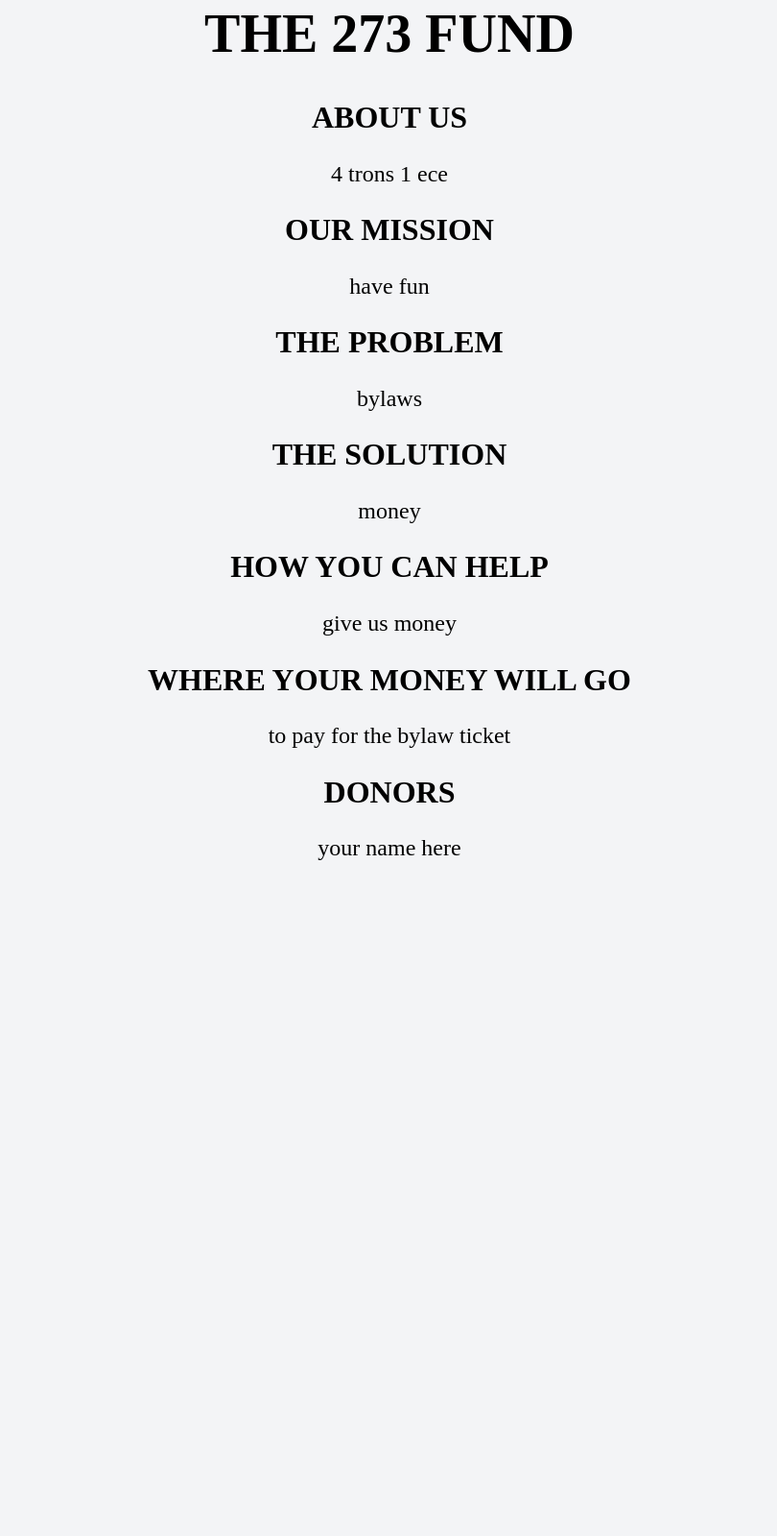
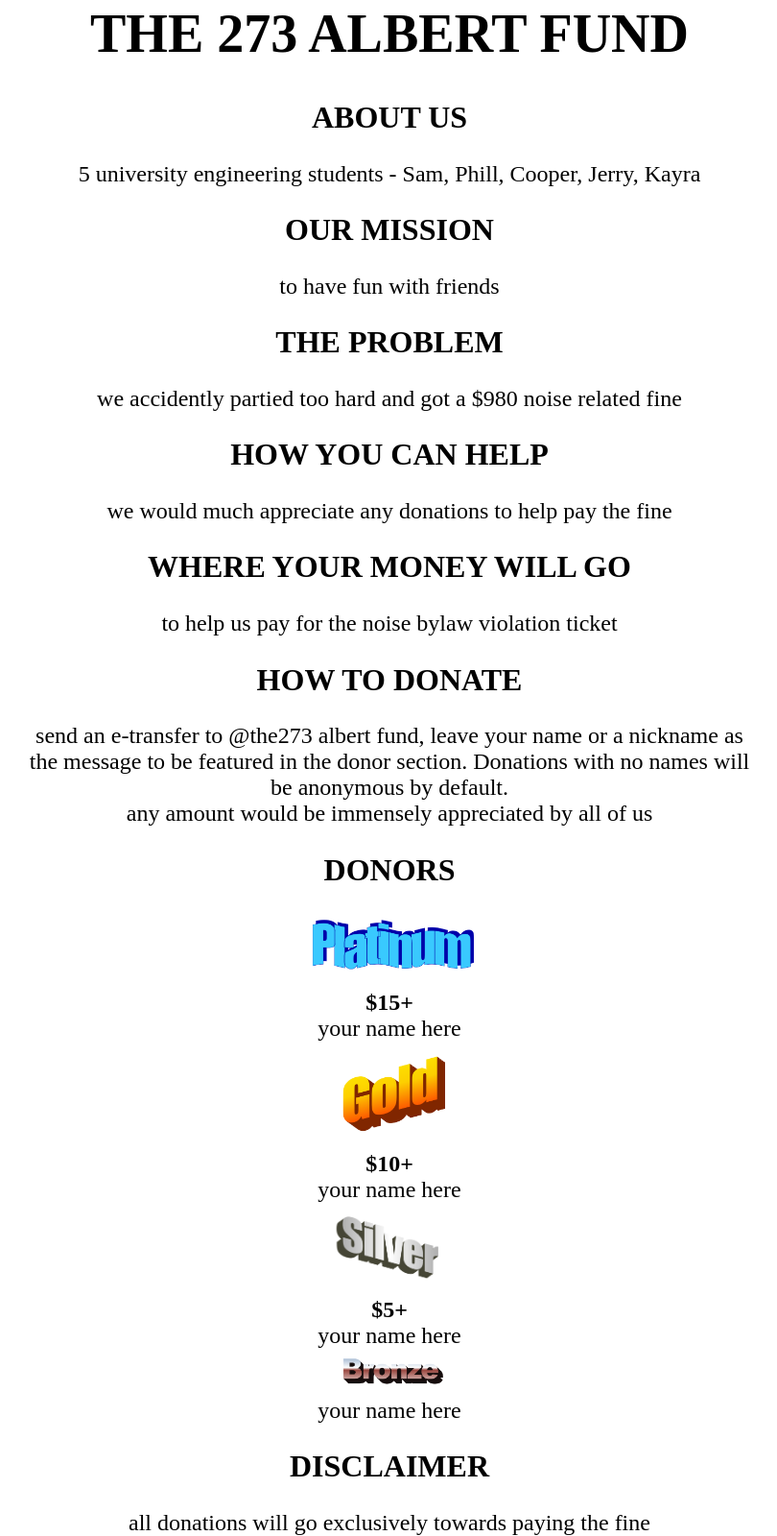
Before and after one commit to coopercole/wrenchhouse, a plain HTML site: page index.html in a window 1280 px wide. Shown: the part 35-1635 px from the top of the page at 96% size, without its empty margins (234-1044 px from the left). Before the commit the page ends 932 px from the top, so only its background shows below. Drawn offline with Linux system fonts and the light colour scheme.

Commit message:
added images, final version 1

```diff
--- a/index.css
+++ b/index.css
@@ -1,7 +1,7 @@
 /*https://coolors.co/f8f9fa-e9ecef-dee2e6-ced4da-adb5bd-6c757d-495057-343a40-212529*/
 :root {
 	/* black text: #212529, grey background: #e9ecef */
-	--background: #f3f4f6;
+	--background: #ffffff;
 	--text: #000000;
 }
 html {
@@ -53,11 +53,18 @@ body {
   text-align: center;
 }
 
-/* the contact page with links style */
-.links a {
-  color: var(--text);
-  text-decoration: none;
+img {
+	  /* top | right | bottom | left */
+	margin: 0% 0% 0% 0%;
+	max-width:15%;
+	height: auto;
 }
+
+img#platinum {
+	max-width: 25%;
+	height: auto;
+}
+
 
 a:hover {
   /*background: radial-gradient(#858e96, #60696b);*/
--- a/index.html
+++ b/index.html
@@ -1,43 +1,42 @@
 <!DOCTYPE html>
 <html lang="en" id="html">
 <head>
-    <title>THE 273 FUND</title>
+    <title>THE 273 ALBERT FUND</title>
     <link rel="stylesheet" href="index.css">
     <link rel="shortcut icon" type="image/x-icon" href="favicon/favicon.ico" />
     <meta name="viewport" content="width=device-width, initial-scale=1.0">
 </head>
 <body>
-    <div class="header"><h1>THE 273 FUND</h1></div>
+    <div class="header"><h1>THE 273 ALBERT FUND</h1></div>
     <div class="content">
         <div class="headings">
             <h2>ABOUT US</h2>
-            <p>
-                4 trons 1 ece
-            </p>
+            <p>5 university engineering students - Sam, Phill, Cooper, Jerry, Kayra</p>
             <h2>OUR MISSION</h2>
-			<p>
-                have fun
-            </p>
+			<p>to have fun with friends</p>
             <h2>THE PROBLEM</h2>
-			<p>
-                bylaws
-            </p>
-            <h2>THE SOLUTION</h2>
-			<p>
-                money
-            </p>
+			<p>we accidently partied too hard and got a $980 noise related fine</p>
             <h2>HOW YOU CAN HELP</h2>
-			<p>
-                give us money
-            </p>
+			<p>we would much appreciate any donations to help pay the fine</p>
             <h2>WHERE YOUR MONEY WILL GO</h2>
-			<p>
-                to pay for the bylaw ticket
-            </p>
+			<p>to help us pay for the noise bylaw violation ticket</p>
+			<h2>HOW TO DONATE</h2>
+			<p>send an e-transfer to @the273 albert fund, leave your name or a nickname as the message to be featured in the donor section. Donations with no names will be anonymous by default.</p>
+			<p>any amount would be immensely appreciated by all of us </p>
             <h2>DONORS</h2>
-			<p>
-                your name here
-            </p>
+			<img id="platinum" src="assets/platinum.png" alt="platinum">
+			<p><b>$15+</b></p>
+			<p>your name here</p>
+			<img src="assets/gold.png" alt="gold">
+			<p><b>$10+</b></p>
+			<p>your name here</p>
+			<img src="assets/silver.png" alt="silver">
+			<p><b>$5+</b></p>
+			<p>your name here</p>
+			<img src="assets/bronze.png" alt="bronze">
+			<p>your name here</p>
+			<h2>DISCLAIMER</h2>
+			<p>all donations will go exclusively towards paying the fine</p>
 		</div>
     </div>
 </body>
```
Also changed, not shown: assets/bronze.png (added), assets/gold.png (added), assets/platinum.png (added), assets/silver.png (added).
